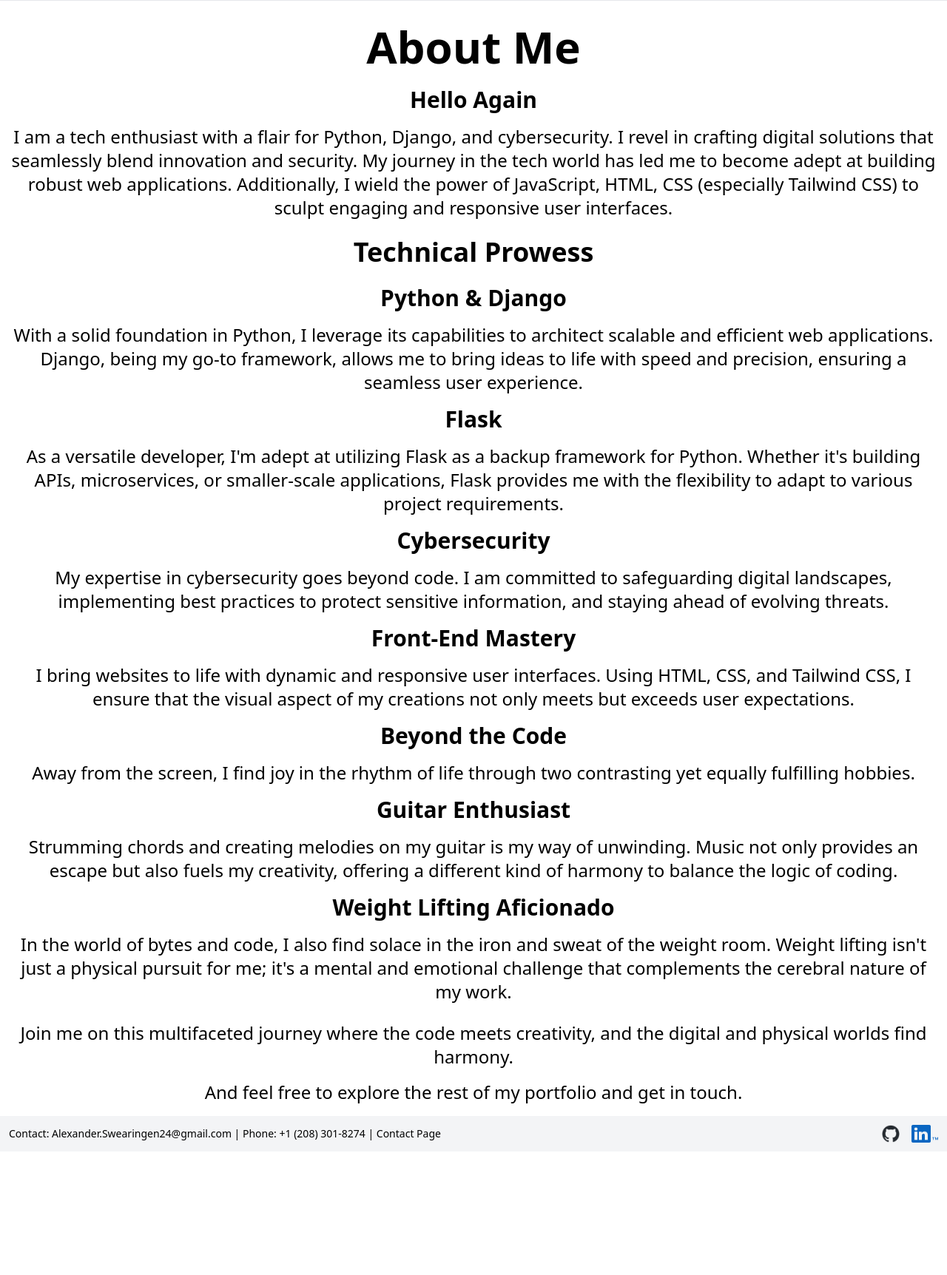
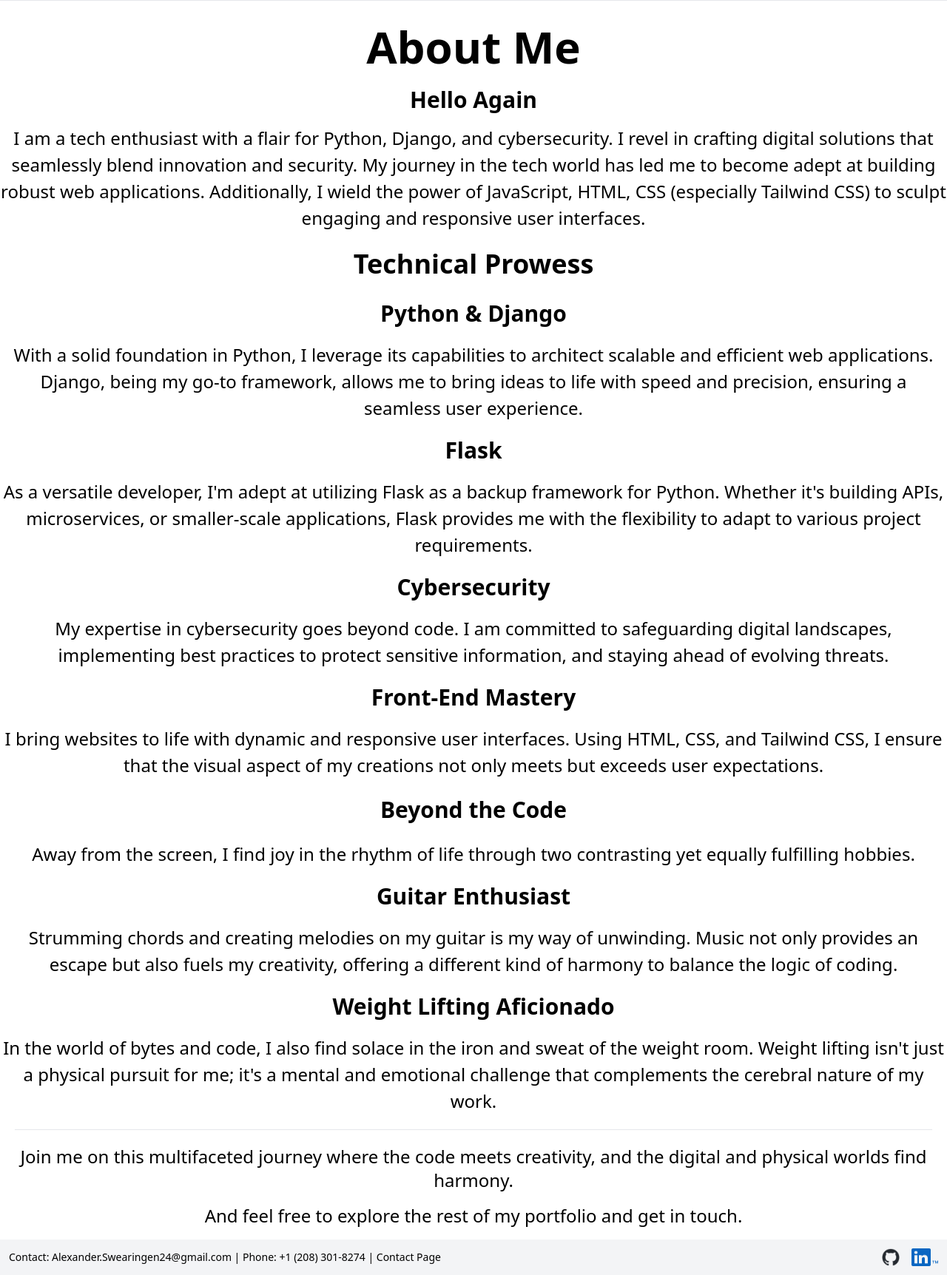
Before and after one commit to ZanderCoding/Portfo_Django, a Django app: page /about/ in a window 1280 px wide. Shown: the part 60-1784 px from the top of the page at 74% size. Before the commit the page ends 1605 px from the top, so only its background shows below. Run offline with Django 4.2, Linux system fonts and the light colour scheme; some libraries are stand-ins or nearby versions.

Commit message:
Moved Css into about.css from about page

```diff
--- /dev/null
+++ b/portfo/static/portfo/CSS/about.css
@@ -0,0 +1,12 @@
+/* Equivalent to Tailwind's 'text-3xl', mb-4, and font-bold*/
+h3 {
+    font-weight: bold;
+    font-size: 1.875rem;
+    margin: 1rem;
+}
+
+/* Equivalent to Tailwind's 'text-2xl' and m-2*/
+p {
+    font-size: 1.5rem;
+    margin: 0.5;
+}
--- a/portfo/templates/portfo/about.html
+++ b/portfo/templates/portfo/about.html
@@ -1,27 +1,31 @@
 {% extends "portfo/_base.html" %}
 {% block title %}About{% endblock title %}
+{% load static %}
+
 
 {% block content %}
+    <link rel="stylesheet" href="{% static 'portfo/CSS/about.css' %}" type="text/css">
     <div class="text-center">
         <h1 class="text-6xl font-bold mb-6">About Me</h1>
         <h2 class="text-3xl mb-4 font-bold">Hello Again</h2>
-        <p class="text-2xl m-2">I am a tech enthusiast with a flair for Python, Django, and cybersecurity. I revel in crafting digital solutions that seamlessly blend innovation and security. My journey in the tech world has led me to become adept at building robust web applications. Additionally, I wield the power of JavaScript, HTML, CSS (especially Tailwind CSS) to sculpt engaging and responsive user interfaces.</p>
+        <p>I am a tech enthusiast with a flair for Python, Django, and cybersecurity. I revel in crafting digital solutions that seamlessly blend innovation and security. My journey in the tech world has led me to become adept at building robust web applications. Additionally, I wield the power of JavaScript, HTML, CSS (especially Tailwind CSS) to sculpt engaging and responsive user interfaces.</p>
         <h2 class="text-4xl font-bold m-6">Technical Prowess</h2>
-        <h3 class="text-3xl font-bold m-4">Python & Django<h3>
-        <p class="text-2xl m-2">With a solid foundation in Python, I leverage its capabilities to architect scalable and efficient web applications. Django, being my go-to framework, allows me to bring ideas to life with speed and precision, ensuring a seamless user experience.</p>
-        <h3 class="text-3xl font-bold m-4">Flask</h3>
-        <p class="text-2xl m-2">As a versatile developer, I'm adept at utilizing Flask as a backup framework for Python. Whether it's building APIs, microservices, or smaller-scale applications, Flask provides me with the flexibility to adapt to various project requirements.</p>
-        <h3 class="text-3xl font-bold m-4">Cybersecurity</h3>
-        <p class="text-2xl m-2">My expertise in cybersecurity goes beyond code. I am committed to safeguarding digital landscapes, implementing best practices to protect sensitive information, and staying ahead of evolving threats.</p>
-        <h3 class="text-3xl font-bold m-4">Front-End Mastery</h3>
-        <p class="text-2xl m-2">I bring websites to life with dynamic and responsive user interfaces. Using HTML, CSS, and Tailwind CSS, I ensure that the visual aspect of my creations not only meets but exceeds user expectations.</p>
-        <h2 class="text-3xl font-bold m-4">Beyond the Code</h2>
-        <p class="text-2xl m-2">Away from the screen, I find joy in the rhythm of life through two contrasting yet equally fulfilling hobbies.</p>
-        <h3 class="text-3xl font-bold m-4">Guitar Enthusiast</h3>
-        <p class="text-2xl m-2">Strumming chords and creating melodies on my guitar is my way of unwinding. Music not only provides an escape but also fuels my creativity, offering a different kind of harmony to balance the logic of coding.</p>
-        <h3 class="text-3xl font-bold m-4">Weight Lifting Aficionado</h3>
-        <p class="text-2xl m-2">In the world of bytes and code, I also find solace in the iron and sweat of the weight room. Weight lifting isn't just a physical pursuit for me; it's a mental and emotional challenge that complements the cerebral nature of my work.</p>
-        <p class="text-2xl m-2 mt-6">Join me on this multifaceted journey where the code meets creativity, and the digital and physical worlds find harmony.</p>
+        <h3>Python & Django</h3>
+        <p>With a solid foundation in Python, I leverage its capabilities to architect scalable and efficient web applications. Django, being my go-to framework, allows me to bring ideas to life with speed and precision, ensuring a seamless user experience.</p>
+        <h3>Flask</h3>
+        <p>As a versatile developer, I'm adept at utilizing Flask as a backup framework for Python. Whether it's building APIs, microservices, or smaller-scale applications, Flask provides me with the flexibility to adapt to various project requirements.</p>
+        <h3>Cybersecurity</h3>
+        <p>My expertise in cybersecurity goes beyond code. I am committed to safeguarding digital landscapes, implementing best practices to protect sensitive information, and staying ahead of evolving threats.</p>
+        <h3>Front-End Mastery</h3>
+        <p>I bring websites to life with dynamic and responsive user interfaces. Using HTML, CSS, and Tailwind CSS, I ensure that the visual aspect of my creations not only meets but exceeds user expectations.</p>
+        <h2 class="text-3xl font-bold m-6">Beyond the Code</h2>
+        <p>Away from the screen, I find joy in the rhythm of life through two contrasting yet equally fulfilling hobbies.</p>
+        <h3>Guitar Enthusiast</h3>
+        <p>Strumming chords and creating melodies on my guitar is my way of unwinding. Music not only provides an escape but also fuels my creativity, offering a different kind of harmony to balance the logic of coding.</p>
+        <h3>Weight Lifting Aficionado</h3>
+        <p>In the world of bytes and code, I also find solace in the iron and sweat of the weight room. Weight lifting isn't just a physical pursuit for me; it's a mental and emotional challenge that complements the cerebral nature of my work.</p>
+        <hr class="m-5">
+        <p class="text-2xl m-2">Join me on this multifaceted journey where the code meets creativity, and the digital and physical worlds find harmony.</p>
         <p class="text-2xl m-4">And feel free to explore the rest of my portfolio and get in touch.</p>
     </div>
 {% endblock content %}
```
Also changed, not shown: portfo/templates/portfo/index.html (+6 -3 lines).
